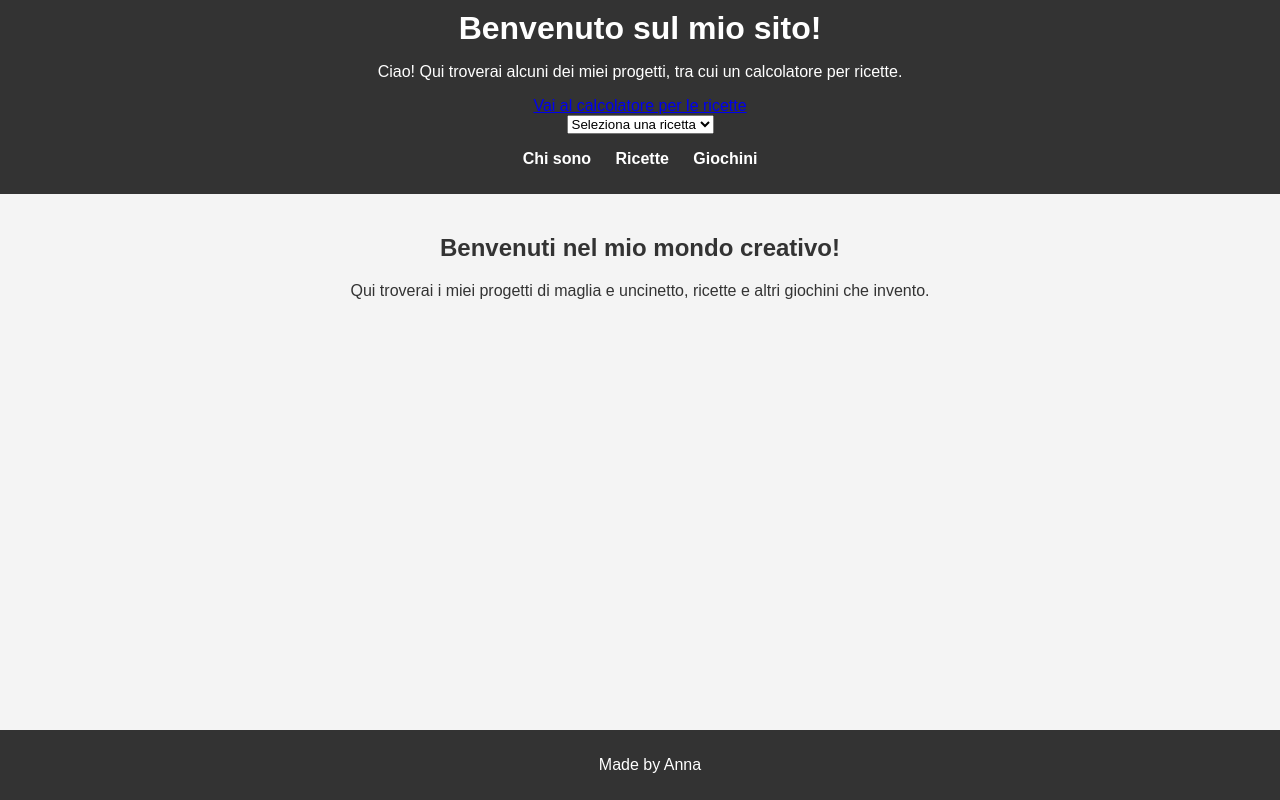
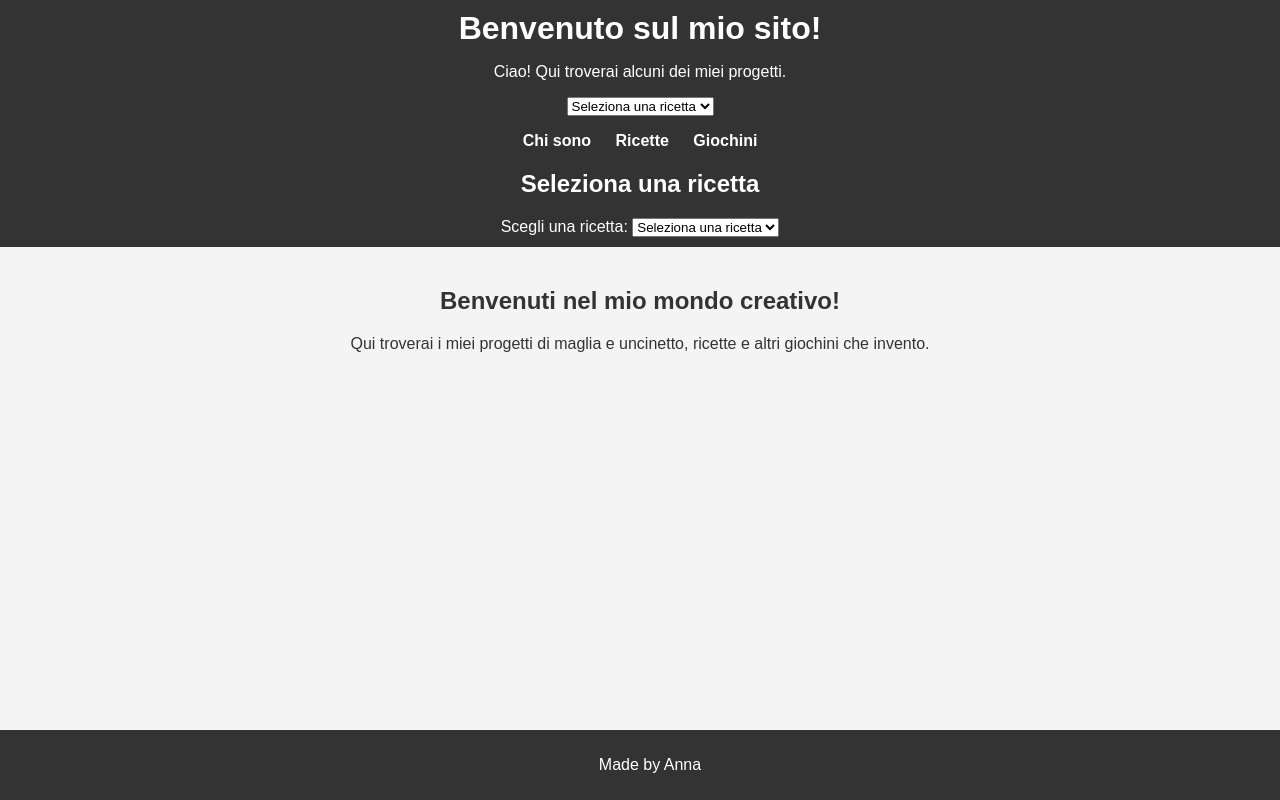
Before and after one commit to annarimbano/made-by-anna, a plain HTML site: page index.html in a window 1280 px wide. Drawn offline with Linux system fonts and the light colour scheme.

Commit message:
Update index.html

```diff
--- a/index.html
+++ b/index.html
@@ -9,9 +9,8 @@
 <body>
     <header>
         <h1>Benvenuto sul mio sito!</h1>
-            <p>Ciao! Qui troverai alcuni dei miei progetti, tra cui un calcolatore per ricette.</p>
+            <p>Ciao! Qui troverai alcuni dei miei progetti.</p>
 
-    <a href="calcolatore.html">Vai al calcolatore per le ricette</a>
         <nav>
             <select id="selezionaRicetta">
     <option value="">Seleziona una ricetta</option>
@@ -27,6 +26,18 @@
                 <li><a href="giochini.html">Giochini</a></li>
             </ul>
         </nav>
+
+        <section id="ricette">
+    <h2>Seleziona una ricetta</h2>
+    <label for="selezionaRicetta">Scegli una ricetta:</label>
+    <select id="selezionaRicetta">
+        <option value="">Seleziona una ricetta</option>
+    </select>
+
+    <div id="dettagliRicetta"></div>
+</section>
+
+<script src="script.js"></script>
     </header>
 
     <main>
```
